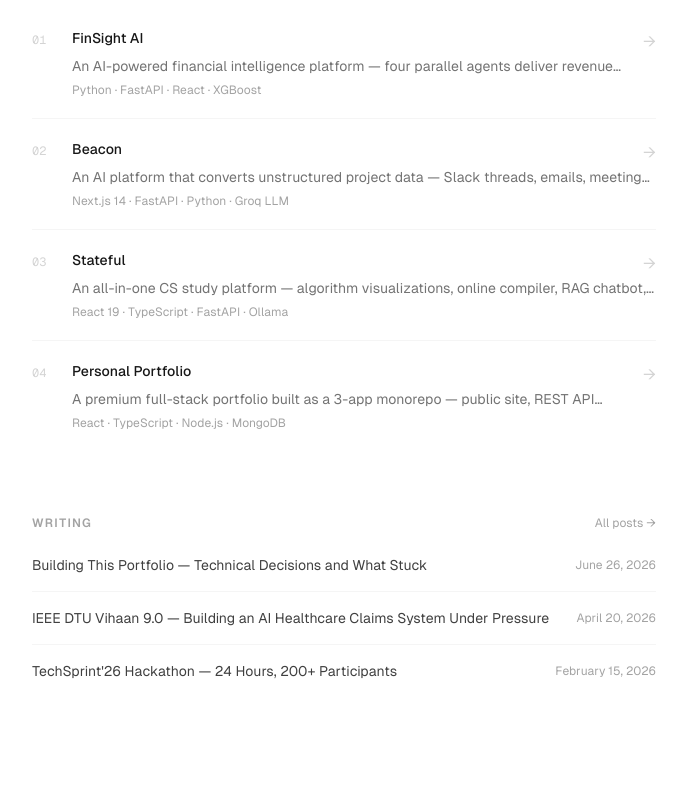
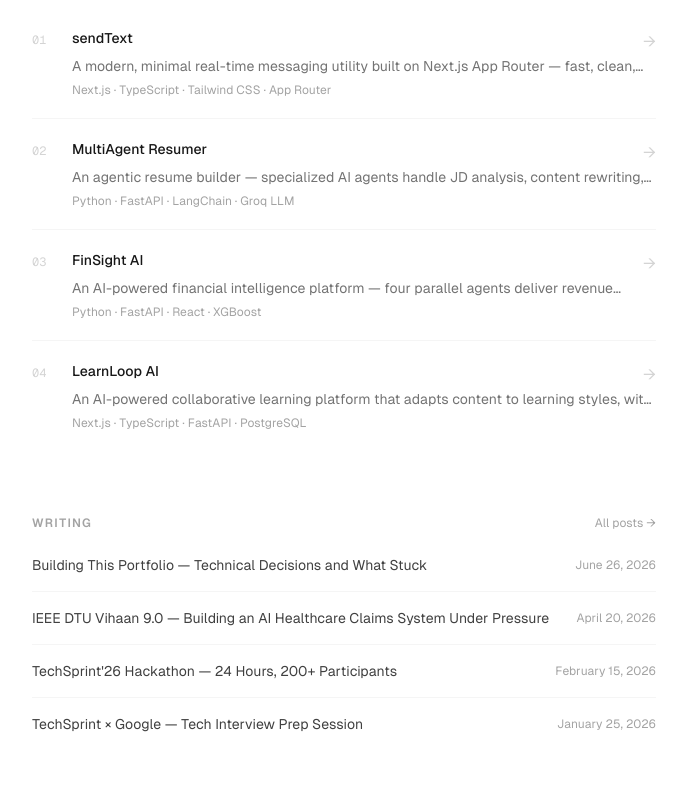
Before and after one commit to simplysandeepp/ember, a Next.js app: page / in a window 1280 px wide. Shown: the part 626-1420 px from the top of the page, without its empty margins (296-983 px from the left). Built offline with nearby package versions, Linux system fonts and the light colour scheme.

Commit message:
Make home Selected Work and Writing fully dynamic
Selected Work now always shows the 4 most recent projects by date
(drops the featured-based selection). Writing shows the latest 4 posts.

```diff
--- a/app/page.tsx
+++ b/app/page.tsx
@@ -1,5 +1,5 @@
 import Link from 'next/link';
-import { getFeaturedProjects, getAllProjects, getAllPosts, getCertifications, formatDate } from '@/lib/content';
+import { getAllProjects, getAllPosts, getCertifications, formatDate } from '@/lib/content';
 import ProjectRow from '@/components/project-row';
 import Logo from '@/components/logo';
 import { siteConfig } from '@/lib/metadata';
@@ -12,10 +12,10 @@ export const metadata: Metadata = {
 };
 
 export default function HomePage() {
-  const featured = getFeaturedProjects();
   const allProjects = getAllProjects();
-  const displayProjects = featured.length > 0 ? featured : allProjects.slice(0, 4);
-  const recentPosts = getAllPosts().slice(0, 3);
+  // Selected Work = the 4 most recent projects by date (always dynamic).
+  const displayProjects = allProjects.slice(0, 4);
+  const recentPosts = getAllPosts().slice(0, 4);
   const certifications = getCertifications();
 
   // Real, auto-counted stats — refine the labels/values as you do your R&D.
```
